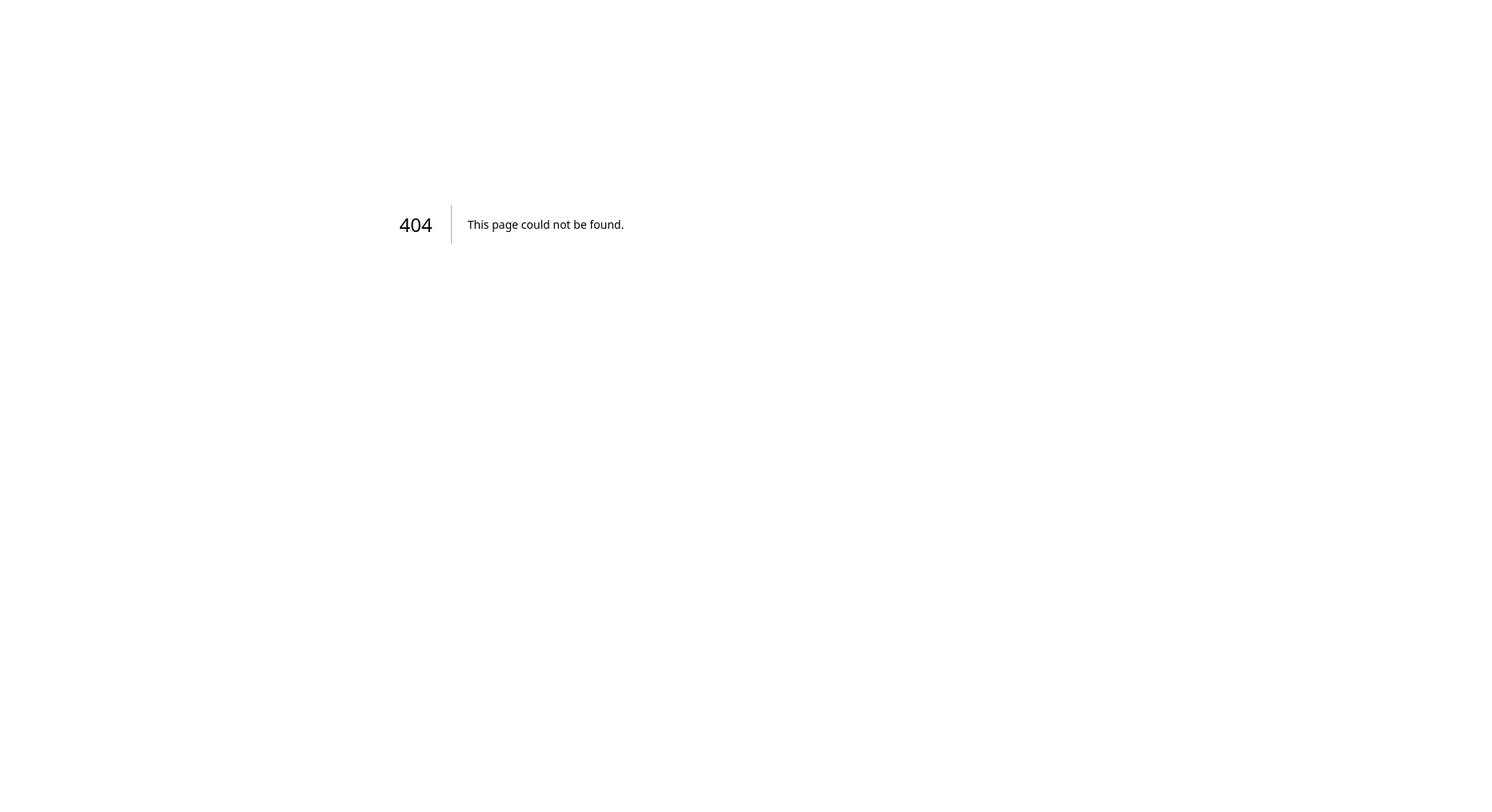
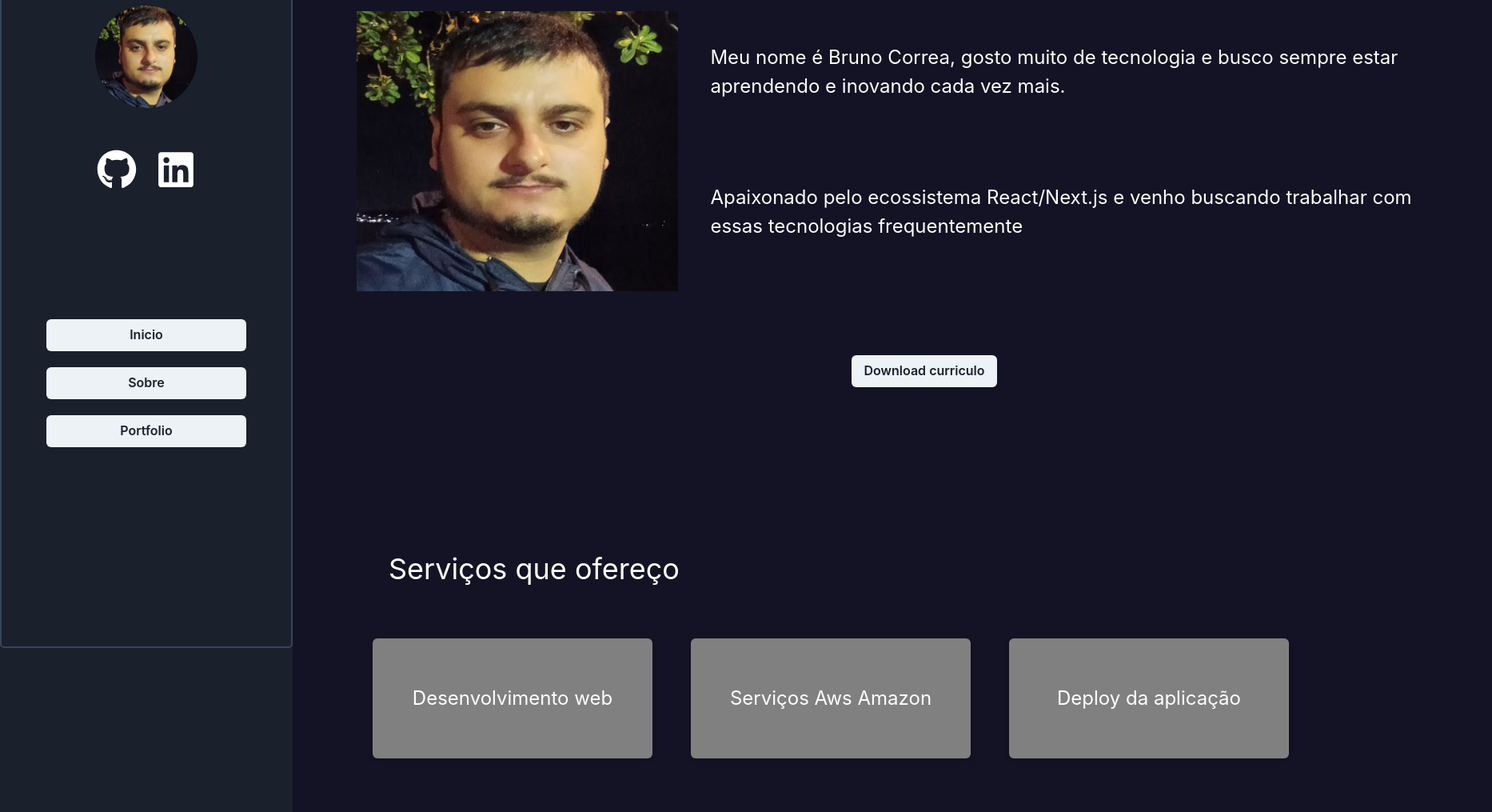
Before and after one commit to correaa1/my-portifolio, a Next.js app: page /about in a window 1280 px wide. Before the commit this address had no page. Shown: the part 120-1135 px from the top of the page at 80% size, 1866 px wide, since content can reach past the window. Before the commit the page ends 800 px from the top, so only its background shows below. Built offline with nearby package versions, Linux system fonts and the light colour scheme.

Commit message:
add about

```diff
--- /dev/null
+++ b/pages/about.jsx
@@ -0,0 +1,85 @@
+import React from 'react';
+import Header from "@/app/components/header";
+import {Box, Container, Flex, Grid, Text, Image, GridItem, Wrap, Button, Center} from "@chakra-ui/react";
+import PageTransition from "@/app/components/pageTransition";
+import { Icon } from '@chakra-ui/react'
+import {FaGithub, FaLinkedin} from "react-icons/fa";
+import { motion } from 'framer-motion';
+const About = () => {
+    const handleDownload = () => {
+        const pdfPath = '/Curriculo2023Att.pdf';
+
+        const a = document.createElement('a');
+        a.href = pdfPath;
+        a.download = 'Curriculo2023Att.pdf';
+
+        document.body.appendChild(a);
+        a.click();
+
+        document.body.removeChild(a);
+    };
+    return (
+
+            <Flex>
+            <Header/>
+                <PageTransition>
+            <Flex bg='#131325' flexDirection='column' ps={20} w={1500} h={1200}>
+                        <Text  fontSize='4xl'  p={10} >
+                    Sobre mim
+                        </Text>
+                < Flex flexDirection='row'   >
+                    <Image h={350} w={550} src='/my.jpg' />
+                    <Grid>
+                        <Text  fontSize='2xl'  p={10} >
+                          Meu nome é Bruno Correa, gosto muito de tecnologia e busco sempre estar aprendendo e inovando cada vez mais.
+                        </Text>
+                        <Text fontSize='2xl' p={10}>
+                         Apaixonado pelo ecossistema React/Next.js e venho buscando trabalhar com essas tecnologias frequentemente
+                        </Text>
+                     </Grid>
+                </Flex>
+                <Center  m={20}>
+                    <Button  onClick={handleDownload} >
+                    Download curriculo
+                </Button>
+                </Center>
+                    <motion.div
+                        initial={{opacity: 0, y: 20}}
+                        animate={{opacity: 1, y: 0}}
+                        exit={{opacity: 0, y: 20}}
+                        transition={{duration: 0.5}}
+                    >
+                        <Box pt={20}>
+                        <Text fontSize='4xl' p={10}>
+                            Serviços que ofereço
+                        </Text>
+                    </Box>
+                        <Wrap>
+                            <Box display='flex' justifyContent='center' alignItems='center' m={5} w={350} h={150}
+                                 bg='gray' borderRadius="md"
+                                 boxShadow="md">
+                                <Text justifyContent='center' alignItems='center' textAlign='center' p={5}
+                                      fontSize='2xl'> Desenvolvimento web</Text>
+
+                            </Box>
+                            <Box display='flex' justifyContent='center' alignItems='center' m={5} w={350} h={150}
+                                 bg='gray' borderRadius="md"
+                                 boxShadow="md">
+                                <Text textAlign='center' p={5} fontSize='2xl'> Serviços Aws Amazon</Text>
+                            </Box>
+                            <Box display='flex' justifyContent='center' alignItems='center' m={5} w={350} h={150}
+                                 bg='gray' borderRadius="md"
+                                 boxShadow="md">
+                                <Text textAlign='center' p={5} fontSize='2xl'> Deploy da aplicação</Text>
+                            </Box>
+                        </Wrap>
+                    </motion.div>
+            </Flex>
+
+                </PageTransition>
+            </Flex>
+
+);
+};
+
+export default About;
```
